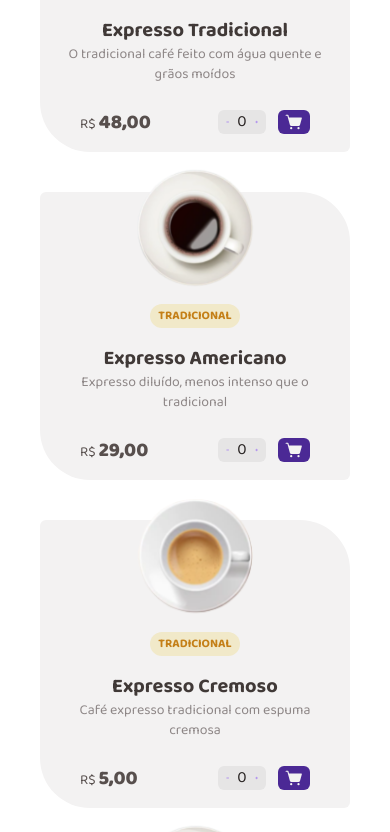
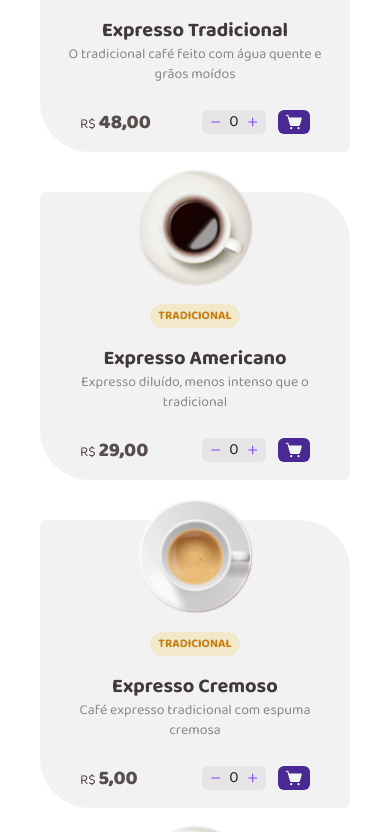
Before and after one commit to lucasptcastro/coffee-delivery, a Next.js app: page / in a window 390 px wide. Shown: the part 1112-1944 px from the top of the page. Built offline with nearby package versions, Linux system fonts and the light colour scheme; no server answers.

Commit message:
🌈 style: added responsiviness

```diff
--- a/src/components/Catalog/index.tsx
+++ b/src/components/Catalog/index.tsx
@@ -94,9 +94,9 @@ export default function Catalog({
 
         {/* Tags */}
         <div className="relative -top-2 flex flex-row gap-1">
-          {tags.map((tag) => (
+          {tags.map((tag, index) => (
             <div
-              key={tag}
+              key={index}
               className="flex h-6 w-fit items-center justify-center rounded-[100px] bg-yellow-light p-2"
             >
               <span className=" font-roboto text-xs font-bold uppercase text-yellow-dark">
@@ -114,7 +114,7 @@ export default function Catalog({
         </span>
 
         {/* Cart */}
-        <div className="mt-6 flex w-full flex-row flex-wrap items-center justify-between xs:px-6">
+        <div className="mt-6 flex w-full flex-row flex-wrap items-center justify-between xs:px-6 md:px-2 lg:px-6">
           <span className="font-roboto text-xs text-base-text xs:text-sm xl:text-sm">
             R${" "}
             <strong className="font-baloo2 text-base font-extrabold text-base-text xs:text-xl xl:text-2xl">
--- a/src/components/Input/index.tsx
+++ b/src/components/Input/index.tsx
@@ -23,10 +23,10 @@ export default function Input({ type, className, product, ...rest }: IInput) {
     );
   } else if (type == "number") {
     return (
-      <div className="flex h-6 w-12 flex-row items-center justify-center gap-2 rounded-md bg-base-button p-2 xl:h-fit xl:min-h-8 xl:w-[72px]">
+      <div className=" flex h-6 w-16 flex-row items-center justify-center gap-2 rounded-md bg-base-button p-2 xl:h-fit xl:min-h-8 xl:w-[72px]">
         <Minus
           weight="bold"
-          className="text-xs text-purple hover:cursor-pointer hover:text-purple-dark xs:text-sm"
+          className="text-xl text-purple hover:cursor-pointer hover:text-purple-dark "
           onClick={() => changeProductQuantity(product!, "minus")}
         />
         <span className="font-roboto text-xs text-base-title xs:text-base">
@@ -34,7 +34,7 @@ export default function Input({ type, className, product, ...rest }: IInput) {
         </span>
         <Plus
           weight="bold"
-          className="text-xs text-purple hover:cursor-pointer hover:text-purple-dark xs:text-sm"
+          className="text-xl text-purple hover:cursor-pointer hover:text-purple-dark "
           onClick={() => changeProductQuantity(product!, "plus")}
         />
       </div>
--- a/src/components/Select/index.tsx
+++ b/src/components/Select/index.tsx
@@ -8,11 +8,11 @@ interface ISelect {
 
 export default function Select({ className, options }: ISelect) {
   return (
-    <ul className={`flex flex-row gap-3 ${className}`}>
-      {options.map((option) => (
+    <ul className={`flex flex-col gap-3 xl:flex-row ${className}`}>
+      {options.map((option, key) => (
         <li
-          key={option.label}
-          className="flex min-w-44 flex-row items-center gap-3 rounded-md border border-transparent bg-base-button p-4 transition-all  hover:cursor-pointer hover:bg-base-hover focus:border-purple focus:bg-purple-light"
+          key={key}
+          className="flex flex-row items-center gap-3 rounded-md border border-transparent bg-base-button p-4 transition-all hover:cursor-pointer  hover:bg-base-hover focus:border-purple focus:bg-purple-light xl:min-w-44"
         >
           {option.icon}
           <span className="font-roboto text-xs uppercase leading-[160%] text-base-text">
```
